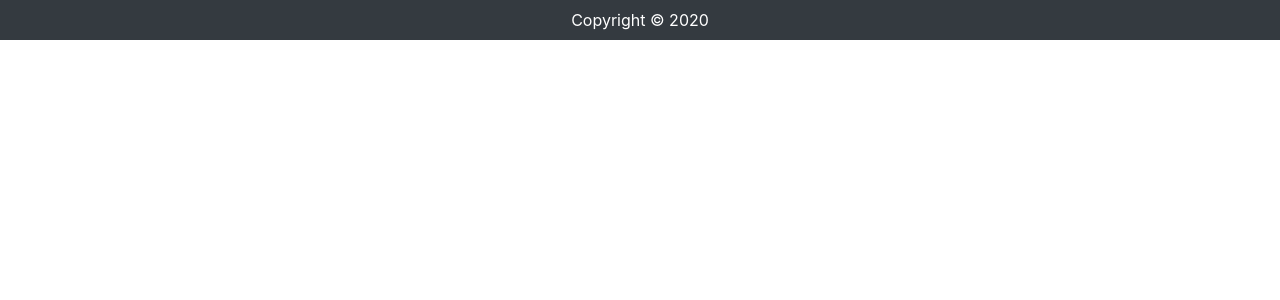
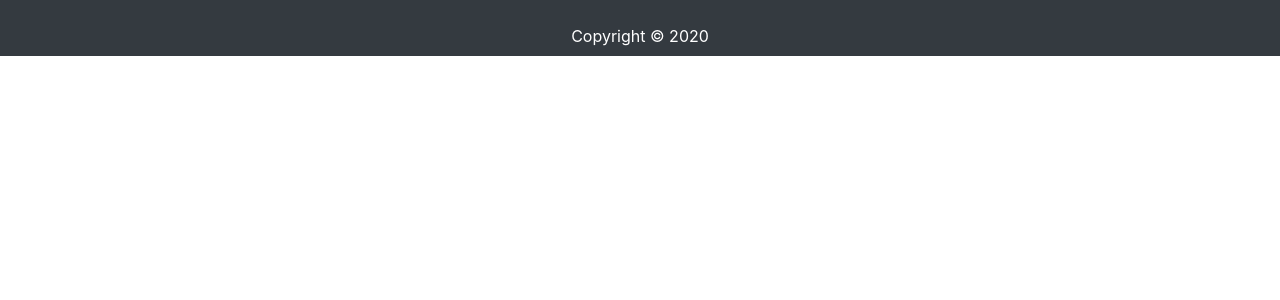
Before and after one commit to schollet/homepage, a Jekyll site: the page built from index.html, in a window 1280 px wide. Shown: the top 300 px of the page. Built offline with Jekyll 4.4.1, drawn with Linux system fonts in a browser that asks for light colours.

Commit message:
Update header.html

```diff
--- a/_includes/header.html
+++ b/_includes/header.html
@@ -1,7 +1,3 @@
-<nav id="navbar" class="collapse navbar-collapse">
-  <ul class="nav navbar-nav">
-    <li class="nav-item active">
-      <a class="nav-link" href="#">Home</a>
-    </li>
-  </ul>
+<nav class="navbar navbar-dark bg-dark">
+
 </nav>
```
